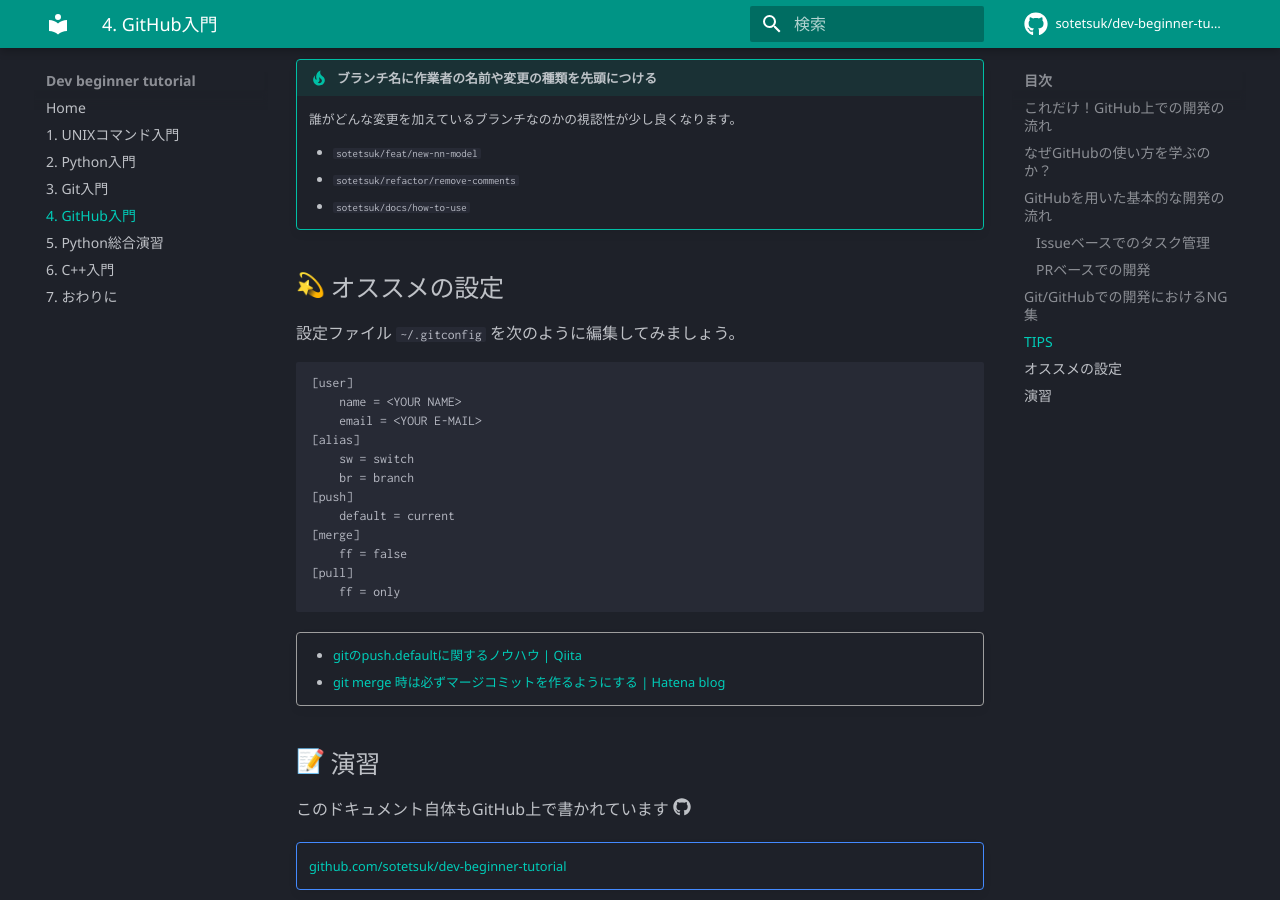
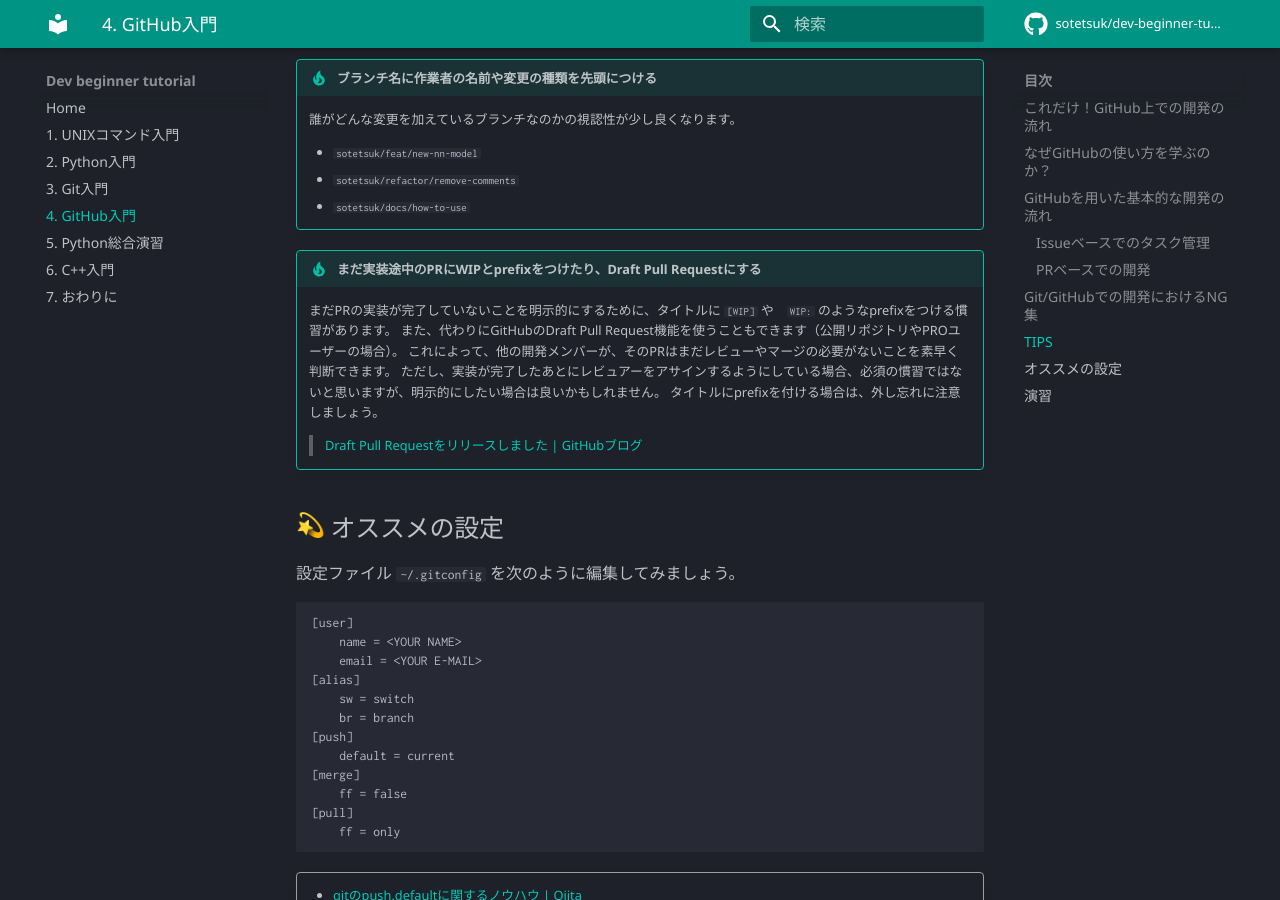
Before and after one commit to sotetsuk/dev-beginner-tutorial, an MkDocs documentation site: the page built from docs/github.md, in a window 1280 px wide and 900 px high, scrolled down 5621 px. Built offline with MkDocs 1.6.1 and Material for MkDocs 9.7.7, drawn with Linux system fonts in a browser that asks for light colours; emoji names are drawn with the system emoji font; comment, search, counter and statistics services are not loaded.

Commit message:
write about wip on github page (#63)

```diff
--- a/docs/github.md
+++ b/docs/github.md
@@ -196,6 +196,16 @@
     - `sotetsuk/refactor/remove-comments`
     - `sotetsuk/docs/how-to-use`
 
+!!! tip "まだ実装途中のPRにWIPとprefixをつけたり、Draft Pull Requestにする"
+
+    まだPRの実装が完了していないことを明示的にするために、タイトルに `[WIP]` や　`WIP: ` のようなprefixをつける慣習があります。
+    また、代わりにGitHubのDraft Pull Request機能を使うこともできます（公開リポジトリやPROユーザーの場合）。
+    これによって、他の開発メンバーが、そのPRはまだレビューやマージの必要がないことを素早く判断できます。
+    ただし、実装が完了したあとにレビュアーをアサインするようにしている場合、必須の慣習ではないと思いますが、明示的にしたい場合は良いかもしれません。
+    タイトルにprefixを付ける場合は、外し忘れに注意しましょう。
+
+    > [Draft Pull Requestをリリースしました | GitHubブログ](https://github.blog/jp/2019-02-19-introducing-draft-pull-requests/)
+
 ## :dizzy: オススメの設定
 
 設定ファイル `~/.gitconfig` を次のように編集してみましょう。
```
